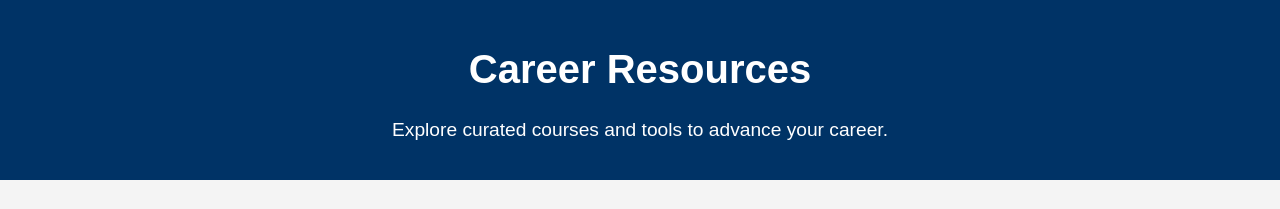
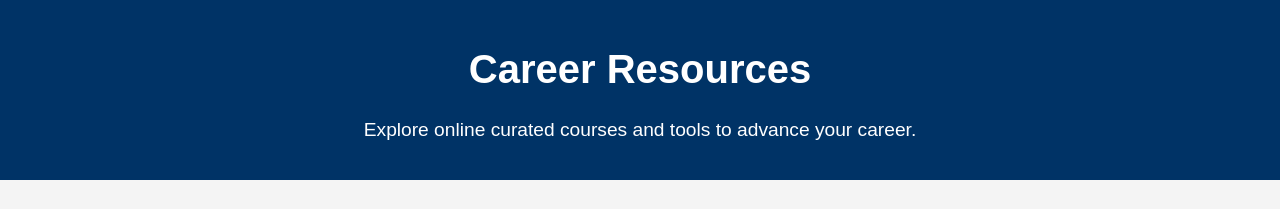
Before and after one commit to fniyonshuti/golink-platform, a plain HTML site: page courses.html in a window 1280 px wide. Shown: the top 209 px of the page. Drawn offline with Linux system fonts and the light colour scheme.

Commit message:
Update courses.html

```diff
--- a/courses.html
+++ b/courses.html
@@ -10,7 +10,7 @@
   <!-- Header Section -->
   <header id="career-header">
     <h1>Career Resources</h1>
-    <p>Explore curated courses and tools to advance your career.</p>
+    <p>Explore online curated courses and tools to advance your career.</p>
   </header>
 
   <!-- Courses Section -->
```
